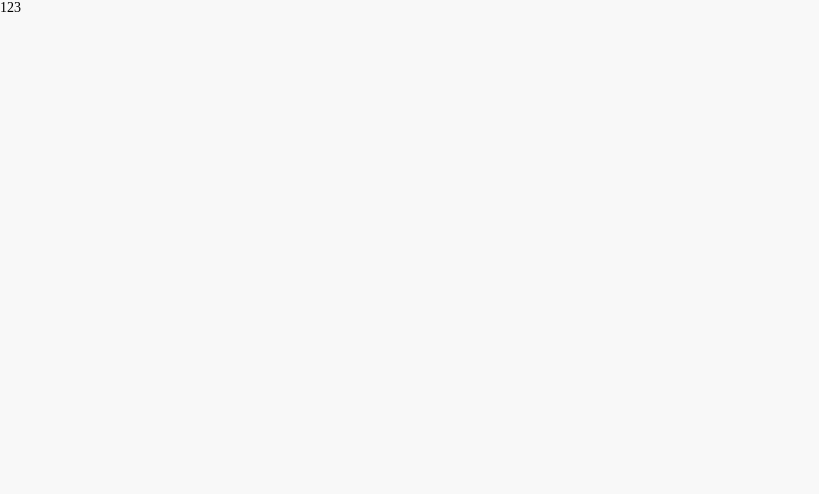
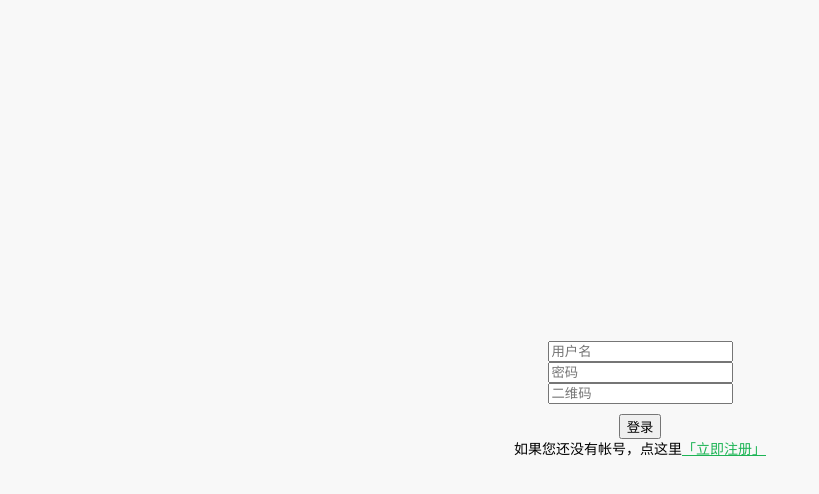
Before and after one commit to chenyaoyi88/myapp-admin, an Angular app: page /#/login in a window 1280 px wide. Shown: the top 494 px of the page, without its empty margins (0-819 px from the left). Built offline with nearby package versions, Linux system fonts and the light colour scheme.

Commit message:
添加简单的登录页内容

```diff
--- a/src/app/app.module.ts
+++ b/src/app/app.module.ts
@@ -9,6 +9,8 @@ import { RegisterComponent } from './view/register/register.component';
 import { AppRoutingModule } from './app.routing.module';
 import { MissingComponent } from './view/missing/missing.component';
 
+import { NgZorroAntdModule } from 'ng-zorro-antd';
+
 @NgModule({
   declarations: [
     AppComponent,
@@ -19,7 +21,8 @@ import { MissingComponent } from './view/missing/missing.component';
   ],
   imports: [
     BrowserModule,
-    AppRoutingModule
+    AppRoutingModule,
+    // NgZorroAntdModule
   ],
   providers: [],
   bootstrap: [AppComponent]
--- a/src/app/view/login/login.component.html
+++ b/src/app/view/login/login.component.html
@@ -1,3 +1,19 @@
 <div class="login-wrap">
-  123
+  <div class="login">
+    <label for="">
+      <input type="text" placeholder="用户名">
+    </label>
+    <label for="">
+      <input type="password" placeholder="密码">
+    </label>
+    <label for="">
+      <input type="text" placeholder="二维码">
+    </label>
+    <div class="login-btn-wrap">
+      <button class="login-btn">登录</button>
+    </div>
+    <div class="login-note-wrap">
+      如果您还没有帐号，点这里<a routerLink="/register" routerLinkActive="active">「立即注册」</a>
+    </div>
+  </div>
 </div>
--- a/src/app/view/login/login.component.sass
+++ b/src/app/view/login/login.component.sass
@@ -0,0 +1,14 @@
+@import '../../../styles/minxins.scss'
+
+.login-wrap
+    height: 100%
+    @include align-justify(column, center, center)
+    .login
+        max-width: 300px
+        text-align: center
+        label
+            width: 100%
+
+
+.login-btn-wrap
+    margin-top: 10px
--- a/src/index.html
+++ b/src/index.html
@@ -1,5 +1,5 @@
 <!doctype html>
-<html lang="en">
+<html lang="zh">
 <head>
   <meta charset="utf-8">
   <title>MyappAdmin</title>
--- a/src/styles.sass
+++ b/src/styles.sass
@@ -1,2 +1,15 @@
 /* You can add global styles to this file, and also import other style files */
-@import './styles/index.scss';
+@import './styles/index.scss'
+
+html, body
+    width: 100%
+    height: 100%
+
+html
+    box-sizing: border-box
+    line-height: 1.15
+    -ms-text-size-adjust: 100%
+    -webkit-text-size-adjust: 100%
+
+body
+    line-height: 1.5
```
